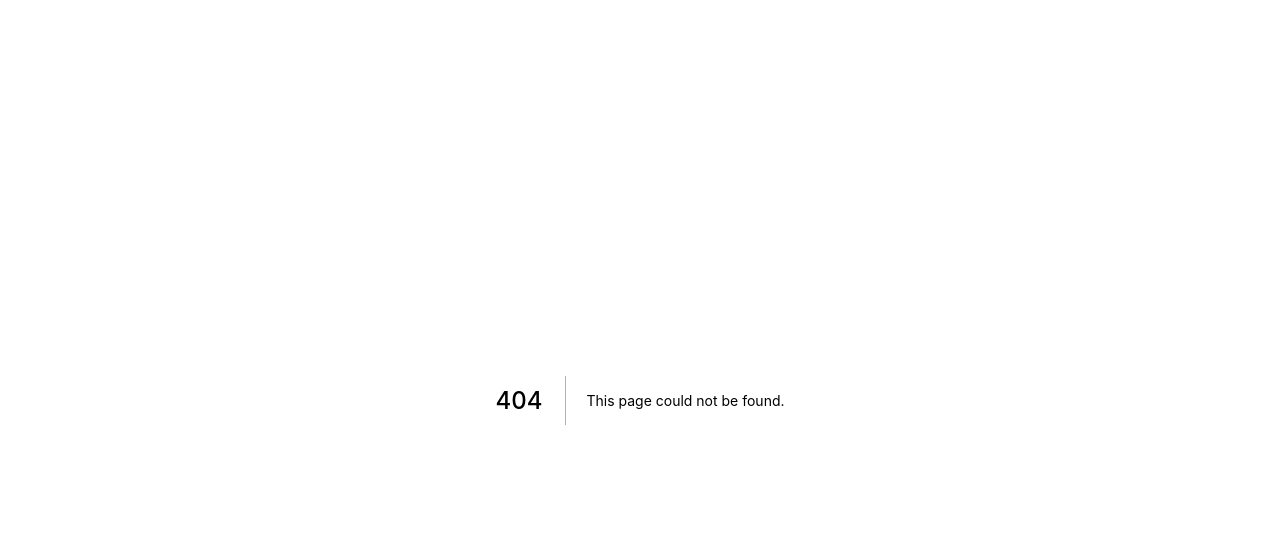
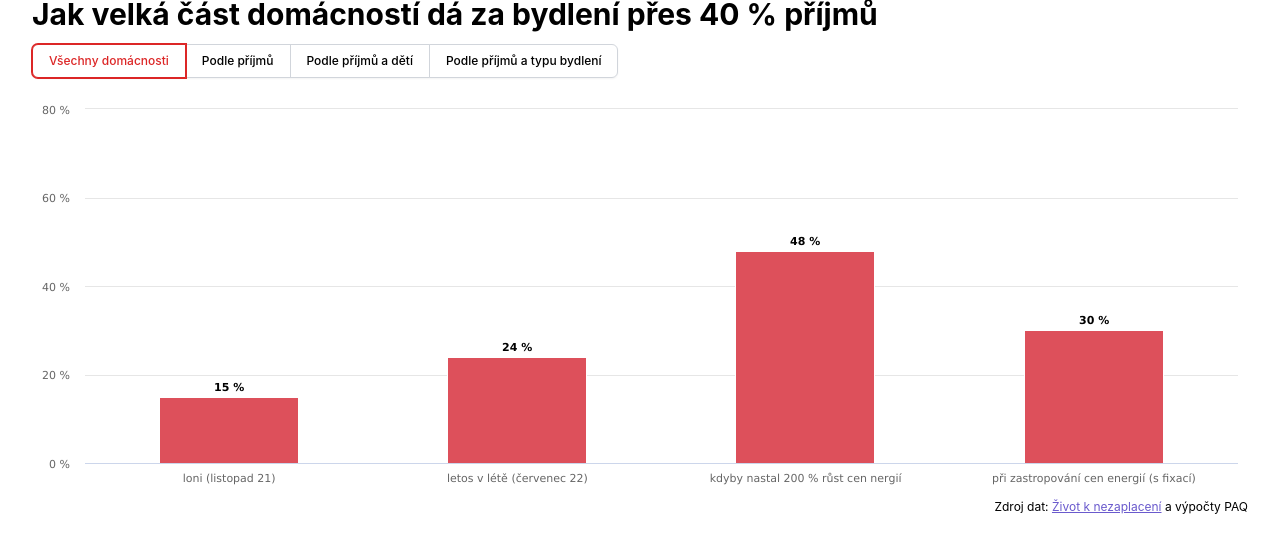
Before and after one commit to DataRozhlas/energie-zdrazovani-model, a Next.js app: page /extremni-vydaje in a window 1280 px wide. Before the commit this address had no page. Shown: the top 552 px of the page. Built offline with nearby package versions, Linux system fonts and the light colour scheme.

Commit message:
second chart

```diff
--- a/components/BarChart.tsx
+++ b/components/BarChart.tsx
@@ -1,23 +1,51 @@
 import Highcharts from "highcharts";
 import HighchartsReact from "highcharts-react-official";
 
-const BarChart = (props: { color: string; data: number[]; ymax: number }) => {
+const BarChart = (props: {
+  color: string;
+  data: number[];
+  ymax: number;
+  categories: string[];
+  seriesName: string;
+  tooltipSuffix: string;
+}) => {
   const options = {
     title: {
       text: undefined,
     },
     series: [
       {
+        name: props.seriesName,
         data: props.data,
         color: props.color,
         type: "column",
       },
     ],
+    xAxis: {
+      categories: props.categories,
+    },
     yAxis: {
       max: props.ymax,
       title: {
         enabled: false,
       },
+      labels: {
+        format: "{value} %",
+      },
+    },
+    plotOptions: {
+      series: {
+        dataLabels: {
+          enabled: true,
+          format: "{y} %",
+        },
+        tooltip: {
+          valueSuffix: props.tooltipSuffix,
+        },
+      },
+    },
+    legend: {
+      enabled: false,
     },
     credits: {
       enabled: false,
--- /dev/null
+++ b/pages/extremni-vydaje.tsx
@@ -0,0 +1,130 @@
+import type { NextPage } from "next";
+import { useState, useEffect } from "react";
+import Button from "../components/Button";
+import BarChart from "../components/BarChart";
+
+const buttons: string[] = [
+  "Všechny domácnosti",
+  "Podle příjmů",
+  "Podle příjmů a dětí",
+  "Podle příjmů a typu bydlení",
+];
+
+const categories: string[] = [
+  "loni (listopad 21)",
+  "letos v létě (červenec 22)",
+  "kdyby nastal 200 % růst cen nergií",
+  "při zastropování cen energií (s fixací)",
+];
+
+const seriesName: string = "";
+
+const tooltipSuffix: string =
+  " % domácností dá za bydlení přes dvě pětiny příjmů";
+
+const color: string = "#dd505b";
+
+const data: any = [
+  [{ name: "", data: [15, 24, 48, 30] }],
+  [
+    {
+      name: "Domácnosti pod hranicí chudoby (< 60 % mediánu)",
+      data: [44, 54, 79, 62],
+    },
+    {
+      name: "Nízkopříjmové domácnosti (60–100 % mediánu)",
+      data: [12, 26, 54, 30],
+    },
+    {
+      name: "Nadstandardně příjmové domácnosti (101–150 % mediánu)",
+      data: [8, 12, 34, 18],
+    },
+    {
+      name: "Vysokopříjmové domácnosti (nad 150 % mediánu)",
+      data: [5, 10, 19, 11],
+    },
+  ],
+  [
+    { name: "Domácnosti s dětmi – příjem pod medián", data: [20, 35, 65, 45] },
+    { name: "Domácnosti s dětmi – příjem nad medián", data: [4, 11, 31, 14] },
+    { name: "Domácnosti bez dětí – příjem pod medián", data: [28, 38, 67, 46] },
+    { name: "Domácnosti bez dětí – příjem nad medián", data: [4, 11, 28, 13] },
+  ],
+  [
+    {
+      name: "Vlastníci a družstevníci – příjem pod medián",
+      data: [9, 22, 53, 26],
+    },
+    {
+      name: "Vlastníci a družstevníci – příjem nad medián",
+      data: [3, 6, 19, 7],
+    },
+    {
+      name: "Nájemníci a podnájemníci – příjem pod medián",
+      data: [51, 51, 78, 58],
+    },
+    {
+      name: "Nájemníci a podnájemníci – příjem nad medián",
+      data: [10, 17, 34, 29],
+    },
+  ],
+];
+
+const Home: NextPage = () => {
+  const [activeButton, setActiveButton] = useState(0);
+  const [selectedData, setSelectedData] = useState(data[activeButton]);
+
+  useEffect(() => {
+    setSelectedData(data[activeButton]);
+  }, [activeButton]);
+
+  return (
+    <div className="mx-auto max-w-7xl sm:px-6 lg:px-8">
+      <h1 className="text-3xl font-bold leading-7 mb-4">
+        Jak velká část domácností dá za bydlení přes 40 % příjmů
+      </h1>
+      <span className="isolate inline-flex rounded-md shadow-sm mx-px sm:mx-0 mb-px">
+        {buttons.map((button, index) => (
+          <Button
+            key={index}
+            index={index}
+            text={button}
+            length={buttons.length}
+            activeButton={activeButton}
+            setActiveButton={setActiveButton}
+          />
+        ))}
+      </span>
+      {selectedData.map(
+        (skupina: { name: string; data: number[] }, index: number) => {
+          return (
+            <div key={index}>
+              <h2 className="text-center mt-5 mb-1 text-lg">{skupina.name}</h2>
+              <BarChart
+                data={skupina.data}
+                color={color}
+                ymax={80}
+                categories={categories}
+                seriesName={seriesName}
+                tooltipSuffix={tooltipSuffix}
+              ></BarChart>
+            </div>
+          );
+        }
+      )}
+      <p className="text-xs text-right">
+        Zdroj dat:{" "}
+        <a
+          href="https://data.irozhlas.cz/zivot/extremni-vydaje/"
+          target="_blank"
+          rel="noreferrer"
+        >
+          Život k nezaplacení
+        </a>{" "}
+        a výpočty PAQ
+      </p>
+    </div>
+  );
+};
+
+export default Home;
--- a/pages/index.tsx
+++ b/pages/vydaje-na-bydleni.tsx
@@ -2,31 +2,52 @@ import type { NextPage } from "next";
 import { useState, useEffect } from "react";
 import Button from "../components/Button";
 import BarChart from "../components/BarChart";
-import styles from "../styles/Home.module.css";
 
 const buttons: string[] = [
   "Všechny domácnosti",
-  "Domácnosti podle příjmů",
-  "Domácnosti podle příjmů a dětí",
-  "Domácnosti podle příjmů a typu bydlení",
+  "Podle příjmů",
+  "Podle příjmů a dětí",
+  "Podle příjmů a typu bydlení",
 ];
+
+const categories: string[] = [
+  "loni (listopad 21)",
+  "letos v létě (červenec 22)",
+  "kdyby nastal 200 % růst cen nergií",
+  "při zastropování cen energií (s fixací)",
+];
+
+const seriesName: string = "za bydlení utratí";
+
+const tooltipSuffix: string = "% z příjmů";
+
+const color: string = "#673349";
 
 const data: any = [
   [{ name: "", data: [23, 29, 43, 32] }],
   [
-    { name: "Pod hranicí chudoby (< 60 % mediánu)", data: [39, 47, 67, 54] },
-    { name: "Nízkopříjmová (60–100 % mediánu)", data: [24, 29, 46, 32] },
     {
-      name: "Nadstandardně příjmová (101–150 % mediánu)",
+      name: "Domácnosti pod hranicí chudoby (< 60 % mediánu)",
+      data: [39, 47, 67, 54],
+    },
+    {
+      name: "Nízkopříjmové domácnosti (60–100 % mediánu)",
+      data: [24, 29, 46, 32],
+    },
+    {
+      name: "Nadstandardně příjmové domácnosti (101–150 % mediánu)",
       data: [19, 23, 35, 26],
     },
-    { name: "Vysokopříjmová (nad 150 % mediánu)", data: [16, 19, 29, 21] },
+    {
+      name: "Vysokopříjmová domácnosti (nad 150 % mediánu)",
+      data: [16, 19, 29, 21],
+    },
   ],
   [
-    { name: "S dětmi – příjem pod medián", data: [28, 36, 51, 41] },
-    { name: "S dětmi – příjem nad medián", data: [18, 22, 33, 24] },
-    { name: "Bez dětí – příjem pod medián", data: [31, 37, 55, 42] },
-    { name: "Bez dětí – příjem nad medián", data: [16, 21, 32, 22] },
+    { name: "Domácnosti s dětmi – příjem pod medián", data: [28, 36, 51, 41] },
+    { name: "Domácnosti s dětmi – příjem nad medián", data: [18, 22, 33, 24] },
+    { name: "Domácnosti bez dětí – příjem pod medián", data: [31, 37, 55, 42] },
+    { name: "Domácnosti bez dětí – příjem nad medián", data: [16, 21, 32, 22] },
   ],
   [
     {
@@ -77,16 +98,30 @@ const Home: NextPage = () => {
         (skupina: { name: string; data: number[] }, index: number) => {
           return (
             <div key={index}>
-              <h2>{skupina.name}</h2>
+              <h2 className="text-center mt-5 mb-1 text-lg">{skupina.name}</h2>
               <BarChart
                 data={skupina.data}
-                color="#673349"
+                color={color}
                 ymax={70}
+                categories={categories}
+                seriesName={seriesName}
+                tooltipSuffix={tooltipSuffix}
               ></BarChart>
             </div>
           );
         }
       )}
+      <p className="text-xs text-right">
+        Zdroj dat:{" "}
+        <a
+          href="https://data.irozhlas.cz/zivot/vydaje-procenta/"
+          target="_blank"
+          rel="noreferrer"
+        >
+          Život k nezaplacení
+        </a>{" "}
+        a výpočty PAQ
+      </p>
     </div>
   );
 };
--- a/styles/globals.css
+++ b/styles/globals.css
@@ -11,8 +11,8 @@ body {
 }
 
 a {
-  color: inherit;
-  text-decoration: none;
+  color: slateblue;
+  text-decoration: underline;
 }
 
 * {
```
Also changed, not shown: styles/Home.module.css (deleted, +0 -129 lines).
